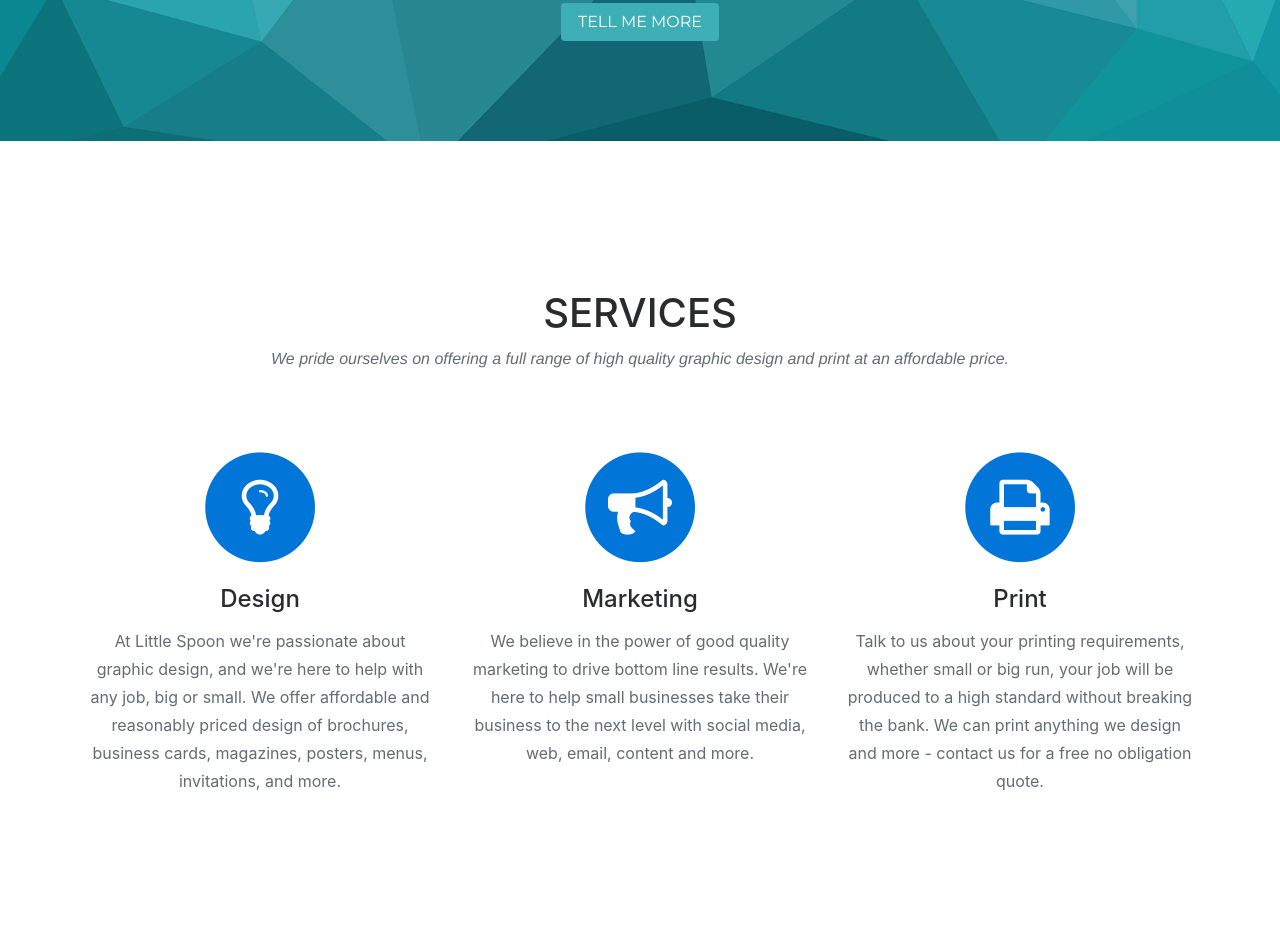
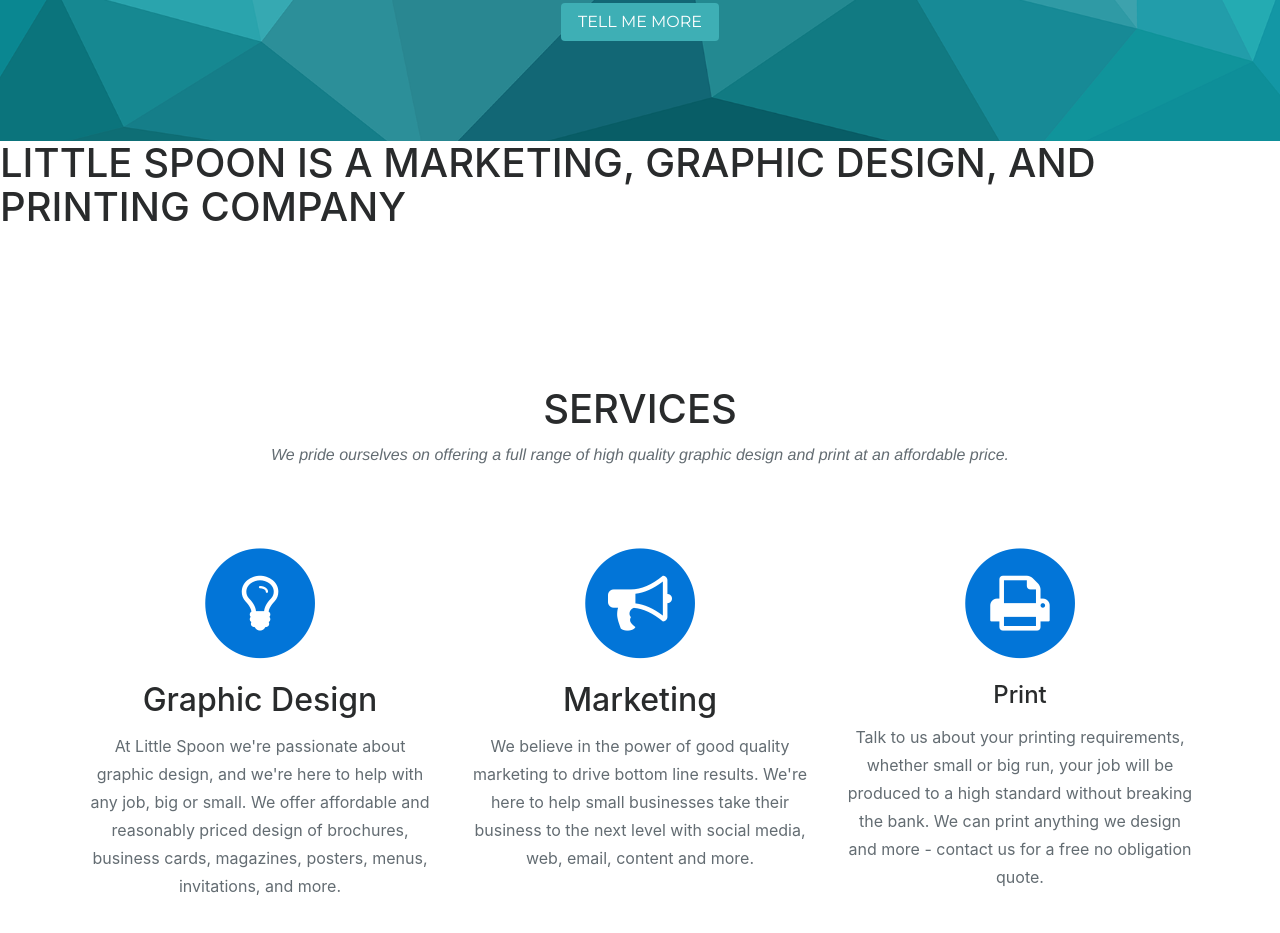
Before and after one commit to lucytasker/lucytasker.github.io, a website with bundled scripts: page index.html in a window 1280 px wide. Shown: the part 777-1710 px from the top of the page. Built offline with nearby package versions, Linux system fonts and the light colour scheme; a web font is replaced by a local one.

Commit message:
H1 Changes
H1 Changes

```diff
--- a/index.html
+++ b/index.html
@@ -19,7 +19,7 @@
     <meta name="msvalidate.01" content="9D87C5C455BA46DF24C304BA4B0315B5" />
     <meta name="keywords" content="business card design, brochure design, design agency, design and print, printing ohakune, online marketing, content marketing, email marketing" />
     <meta name="google-site-verification" content="_T4wTngPKRkkrV-jKcLRmpjn5TFMVZTPwfb9GZhaJtM" />
-    <title>Little Spoon Creative | Design, Print, Marketing | Ohakune </title>
+    <title>Little Spoon Creative | Design, Print, Marketing | Ohakune, Ruapehu </title>
 
     <!-- Bootstrap core CSS -->
     <link href="vendor/bootstrap/css/bootstrap.min.css" rel="stylesheet">
@@ -88,7 +88,7 @@
             </div>
         </div>
     </header>
-
+<h1> Little Spoon is a Marketing, Graphic Design, and Printing company</h1>
     <!-- Services -->
     <section id="services">
         <div class="container">
@@ -104,7 +104,7 @@
                         <i class="fa fa-circle fa-stack-2x text-primary"></i>
                         <i class="fa fa-lightbulb-o fa-stack-1x fa-inverse"></i>
                     </span>
-                    <h4 class="service-heading">Design</h4>
+                    <h2 class="service-heading">Graphic Design</h2>
                     <p class="text-muted">At Little Spoon we're passionate about graphic design, and we're here to help with any job, big or small. We offer affordable and reasonably priced design of brochures, business cards, magazines, posters, menus, invitations, and more.</p>
                 </div>
                 <div class="col-md-4">
@@ -112,7 +112,7 @@
                         <i class="fa fa-circle fa-stack-2x text-primary"></i>
                         <i class="fa fa-bullhorn fa-stack-1x fa-inverse"></i>
                     </span>
-                    <h4 class="service-heading">Marketing</h4>
+                    <h2 class="service-heading">Marketing</h2>
                     <p class="text-muted">We believe in the power of good quality marketing to drive bottom line results. We're here to help small businesses take their business to the next level with social media, web, email, content and more.</p>
                 </div>
                 <div class="col-md-4">
```
